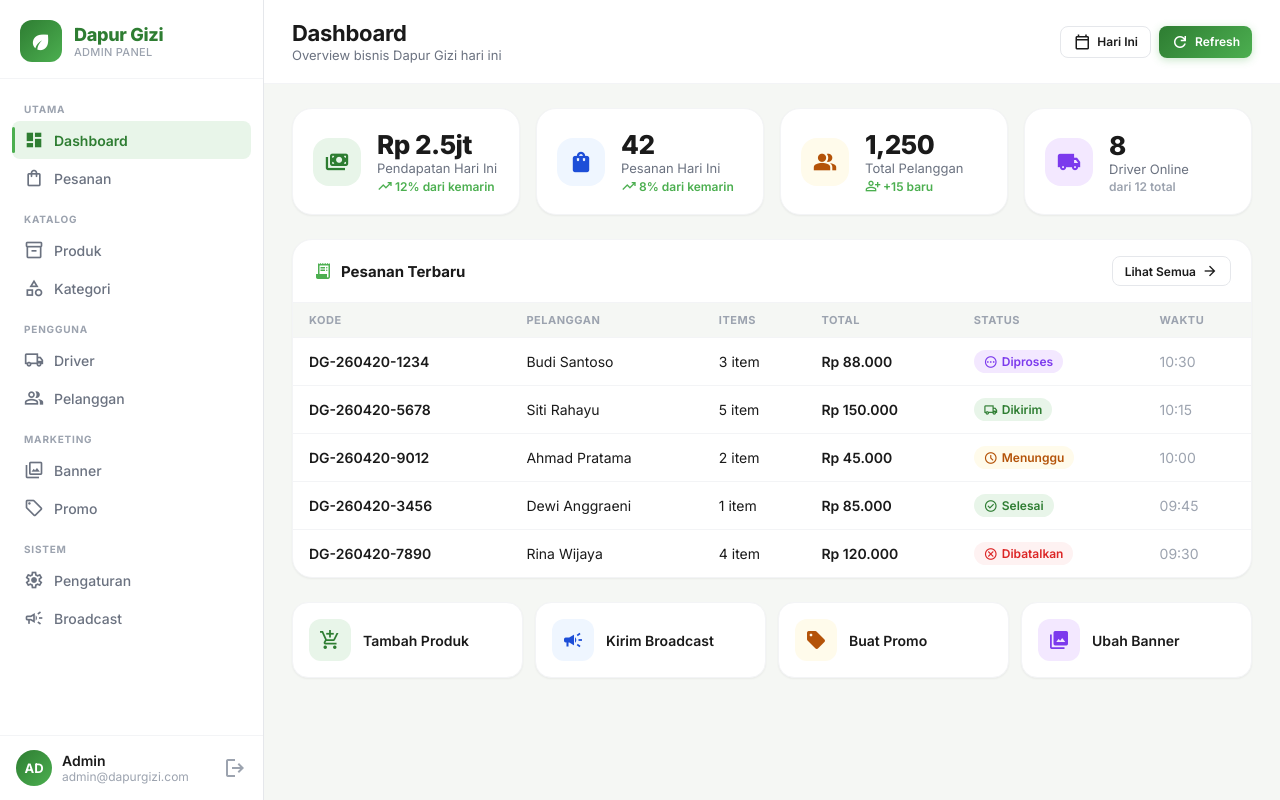
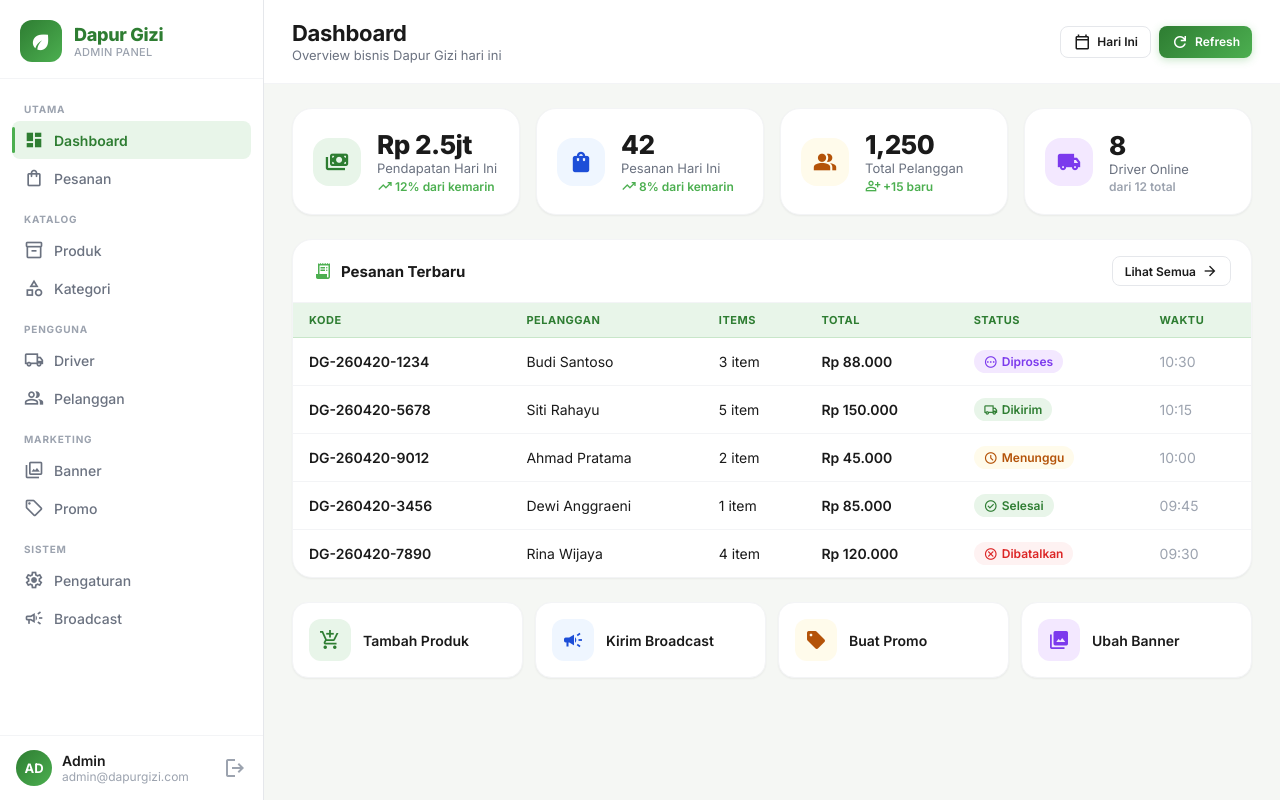
Before and after one commit to Unikgati/XINBIE, a Next.js app in the folder admin/: page /dashboard in a window 1280 px wide. Built offline with nearby package versions, Linux system fonts and the light colour scheme.

Commit message:
style: table header green theme — primary-surface bg + primary-dark text

```diff
--- a/admin/src/app/globals.css
+++ b/admin/src/app/globals.css
@@ -385,11 +385,11 @@ a { color: inherit; text-decoration: none; }
   padding: 10px 16px;
   font-size: 11px;
   font-weight: 700;
-  color: var(--text-hint);
+  color: var(--primary-dark);
   text-transform: uppercase;
   letter-spacing: 0.5px;
-  background: var(--background);
-  border-bottom: 1px solid var(--divider);
+  background: var(--primary-surface);
+  border-bottom: 1px solid var(--primary-surface-hover);
 }
 
 .data-table td {
```
